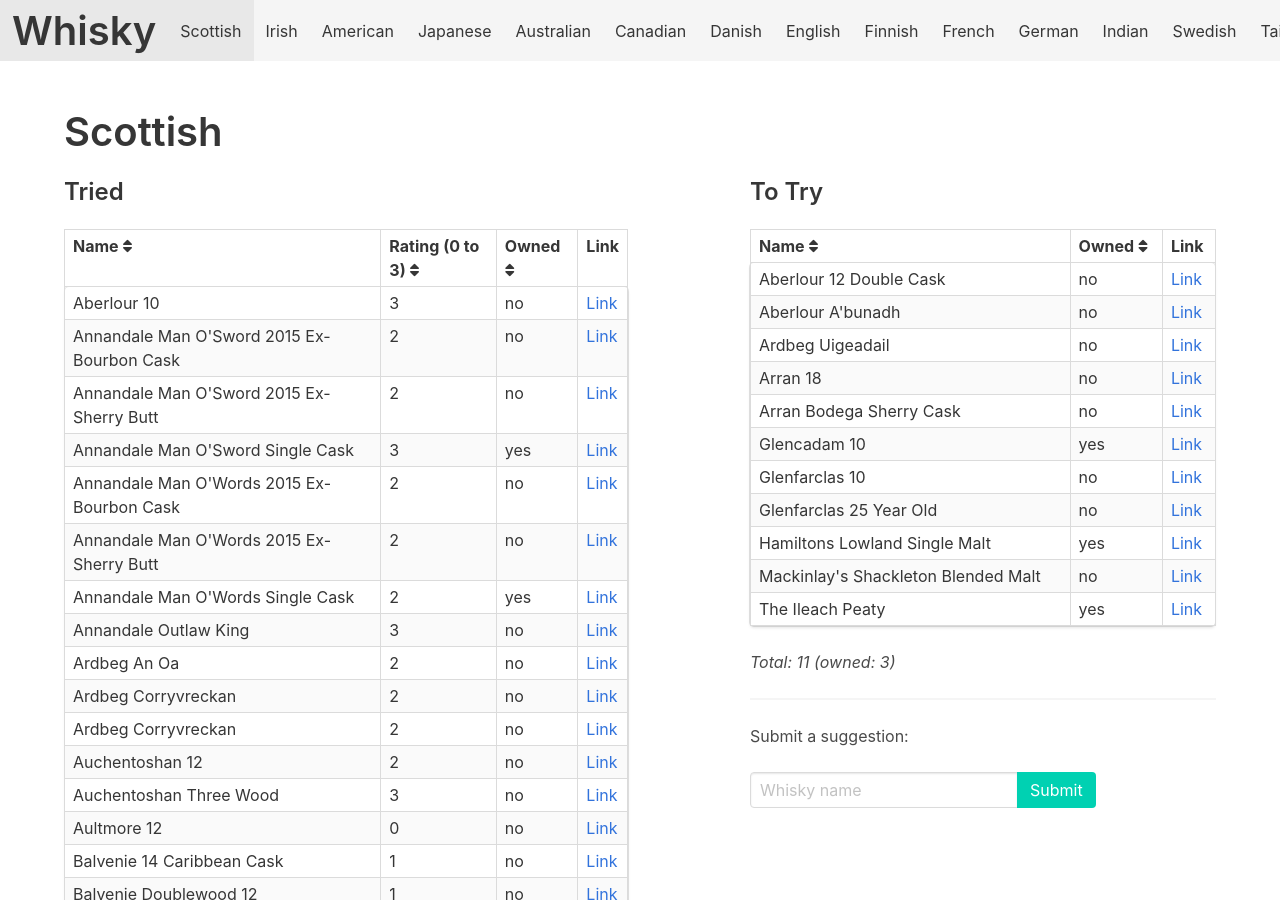
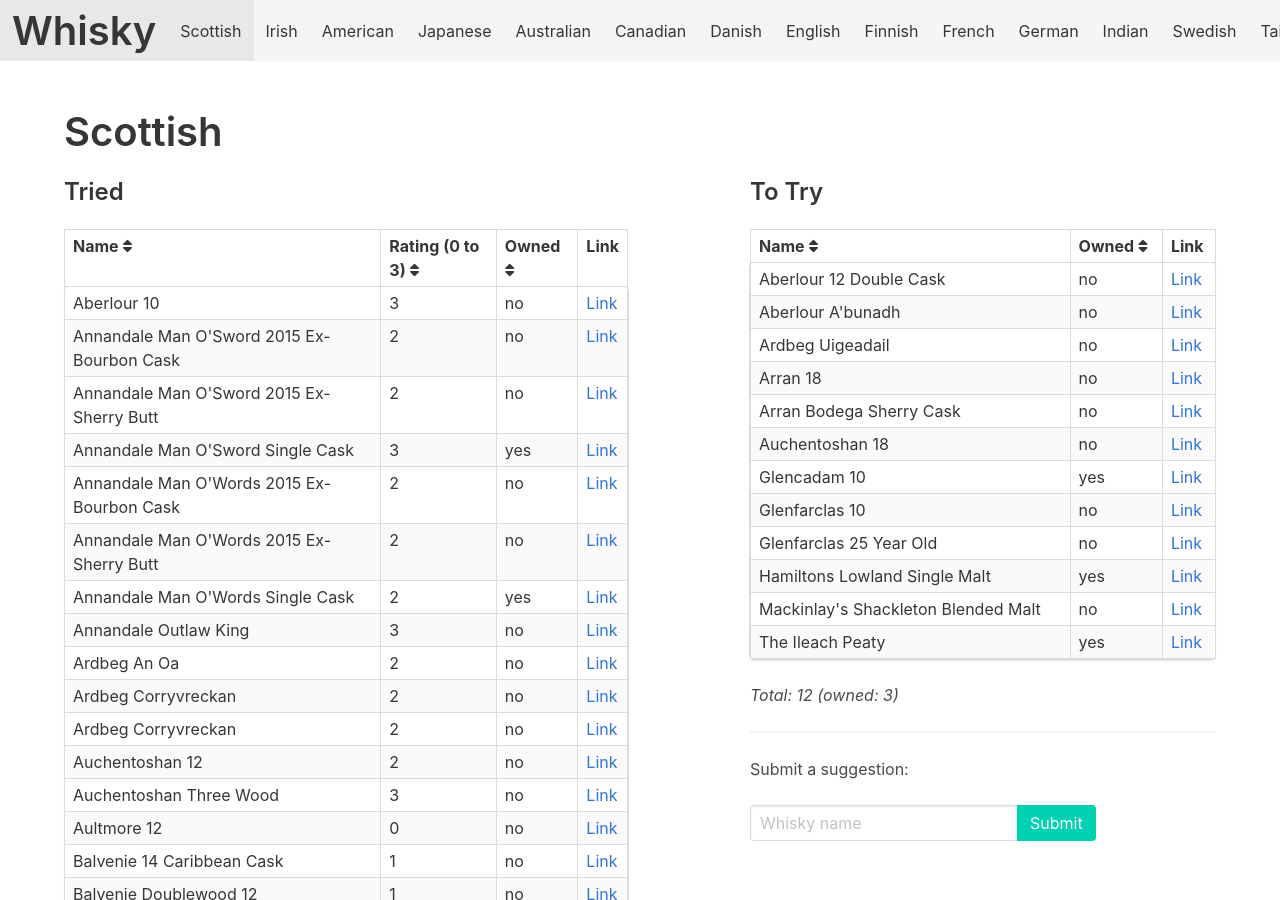
Before and after one commit to grega/whisky, a Jekyll site: the page built from scottish.html, in a window 1280 px wide and 900 px high. Built offline with Jekyll 4.4.1, drawn with Linux system fonts in a browser that asks for light colours; nearby versions of some CDN libraries.

Commit message:
Update to_try.yml

```diff
--- a/_data/scottish/to_try.yml
+++ b/_data/scottish/to_try.yml
@@ -12,3 +12,4 @@
 - name: Mackinlay's Shackleton Blended Malt
 - name: Arran 18
 - name: Arran Bodega Sherry Cask
+- name: Auchentoshan 18
```
